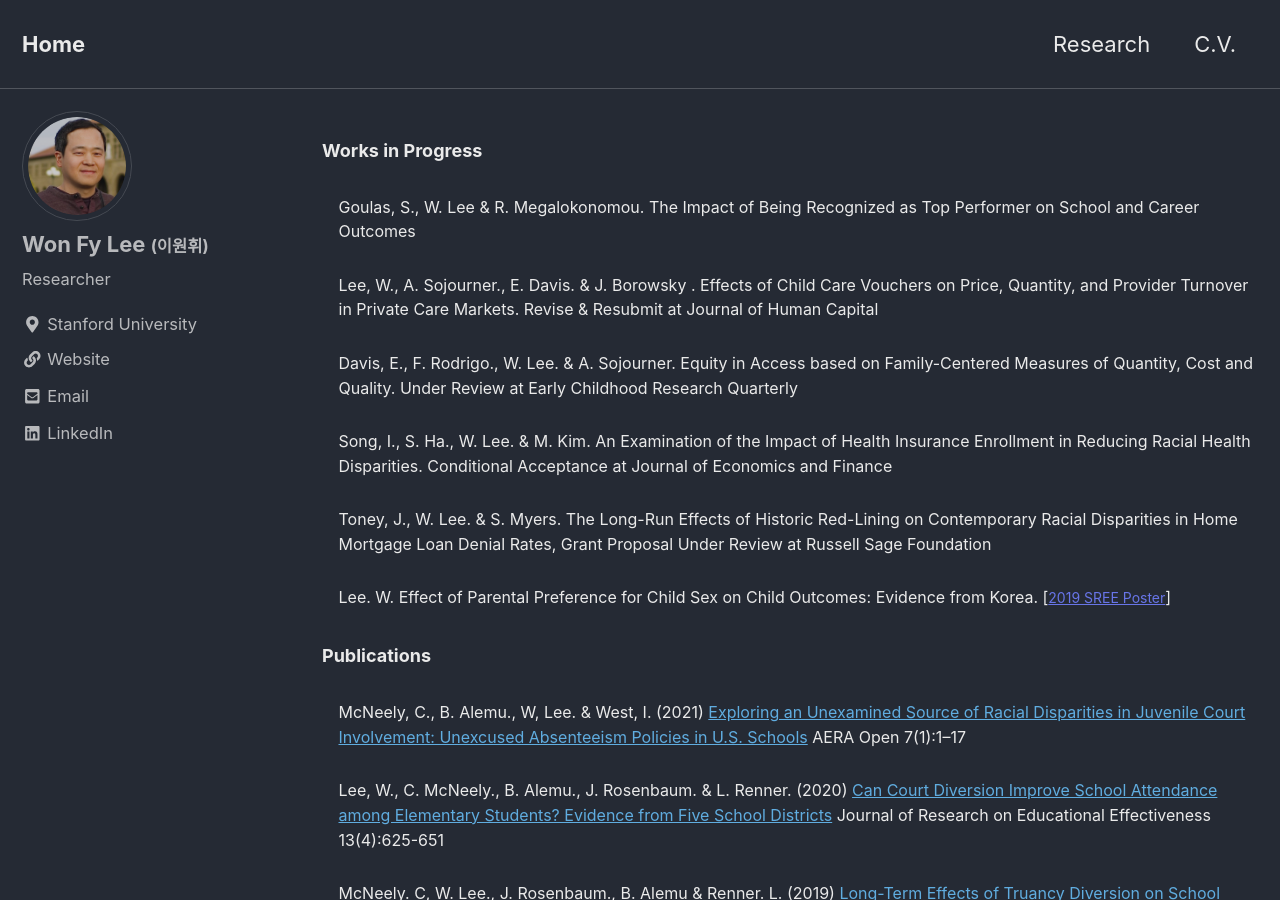
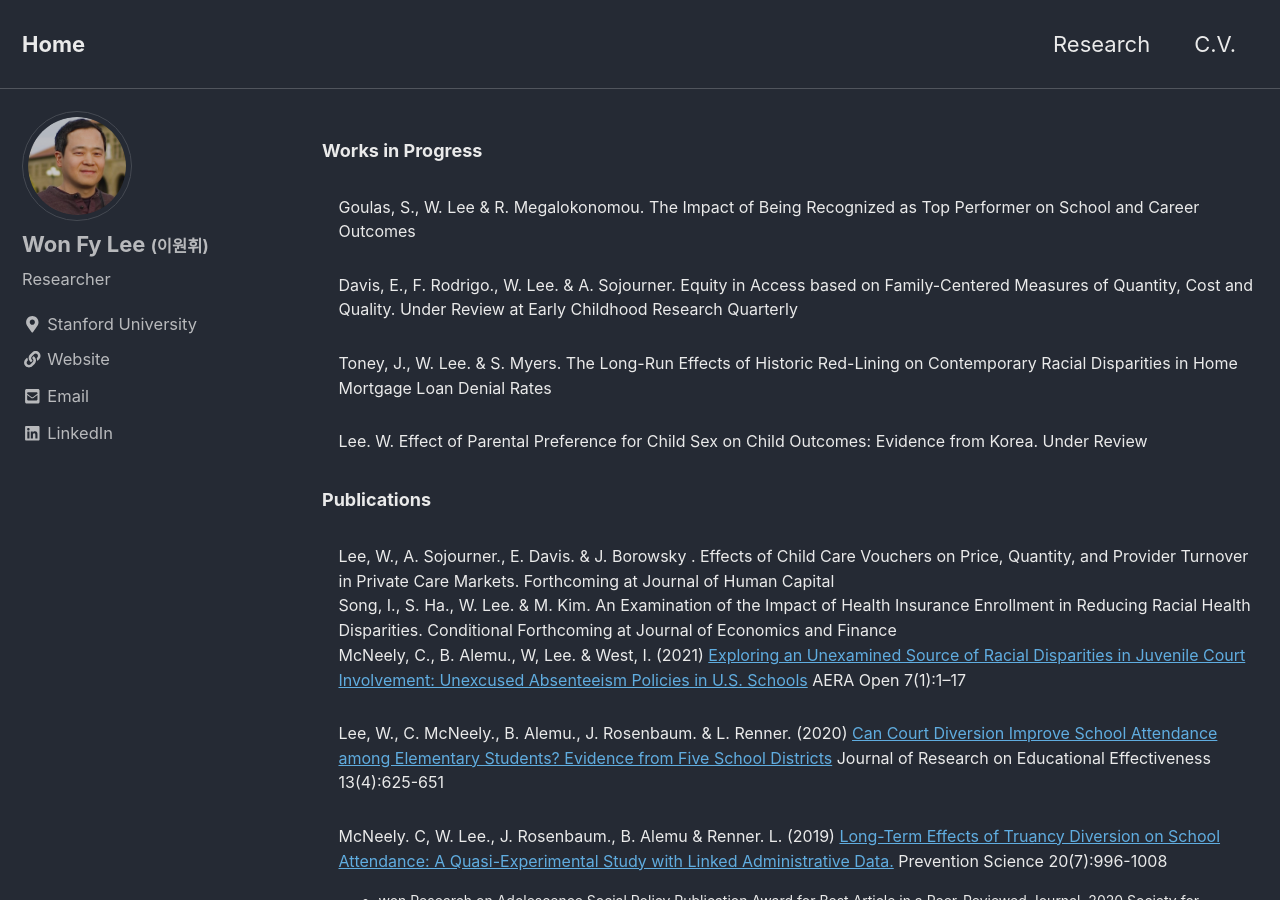
Before and after one commit to leex5089/leex5089.github.io, a Jekyll site: the page built from _pages/Research.md, in a window 1280 px wide and 900 px high. Built offline with Jekyll 4.4.1, drawn with Linux system fonts in a browser that asks for light colours; nearby versions of some CDN libraries.

Commit message:
Update Research.md

```diff
--- a/_pages/Research.md
+++ b/_pages/Research.md
@@ -12,20 +12,15 @@ header:
 
   <dd><font size="3">Goulas, S., W. Lee & R. Megalokonomou. The Impact of Being Recognized as Top Performer on School and Career Outcomes</font></dd>
    <p>
-    <p>
-  <dd><font size="3">Lee, W., A. Sojourner., E. Davis. & J. Borowsky . Effects of Child Care Vouchers on Price, Quantity, and Provider Turnover in Private Care Markets. Revise & Resubmit at Journal of Human Capital</font></dd>
-   <p>
+
     <p>
   <dd><font size="3">Davis, E., F. Rodrigo., W. Lee. & A. Sojourner. Equity in Access based on Family-Centered Measures of Quantity, Cost and Quality. Under Review at Early Childhood Research Quarterly</font></dd>
    <p>
-     <p>
-  <dd><font size="3">Song, I., S. Ha., W. Lee. & M. Kim. An Examination of the Impact of Health Insurance Enrollment in Reducing Racial Health Disparities. Conditional Acceptance at Journal of Economics and Finance</font></dd>
-   <p>
-     <p>
-  <dd><font size="3">Toney, J., W. Lee. & S. Myers. The Long-Run Effects of Historic Red-Lining on Contemporary Racial Disparities in Home Mortgage Loan Denial Rates, Grant Proposal Under Review at Russell Sage Foundation</font></dd>
+
+  <dd><font size="3">Toney, J., W. Lee. & S. Myers. The Long-Run Effects of Historic Red-Lining on Contemporary Racial Disparities in Home Mortgage Loan Denial Rates</font></dd>
    <p>
 
-  <dd><font size="3">Lee. W. Effect of Parental Preference for Child Sex on Child Outcomes: Evidence from Korea. [<a href="https://leex5089.github.io/images/SREE2019.pdf"  target="_blank" style="font-size:14px; color:#6875e8">2019 SREE Poster</a>]</font></dd>
+  <dd><font size="3">Lee. W. Effect of Parental Preference for Child Sex on Child Outcomes: Evidence from Korea. Under Review</font></dd>
    <p>
 
 <dl>
@@ -33,8 +28,9 @@ header:
 
    <p>
 
+  <dd><font size="3">Lee, W., A. Sojourner., E. Davis. & J. Borowsky . Effects of Child Care Vouchers on Price, Quantity, and Provider Turnover in Private Care Markets. Forthcoming at Journal of Human Capital</font></dd>
 
-
+  <dd><font size="3">Song, I., S. Ha., W. Lee. & M. Kim. An Examination of the Impact of Health Insurance Enrollment in Reducing Racial Health Disparities. Conditional Forthcoming at Journal of Economics and Finance</font></dd>
 
 
   <dd><font size="3">McNeely, C., B. Alemu., W, Lee. & West, I. (2021) <a href="https://journals.sagepub.com/doi/full/10.1177/23328584211003132" target="_blank" style="color:#60ade0">Exploring an Unexamined Source of Racial Disparities in Juvenile Court Involvement: Unexcused Absenteeism Policies in U.S. Schools</a>
```
